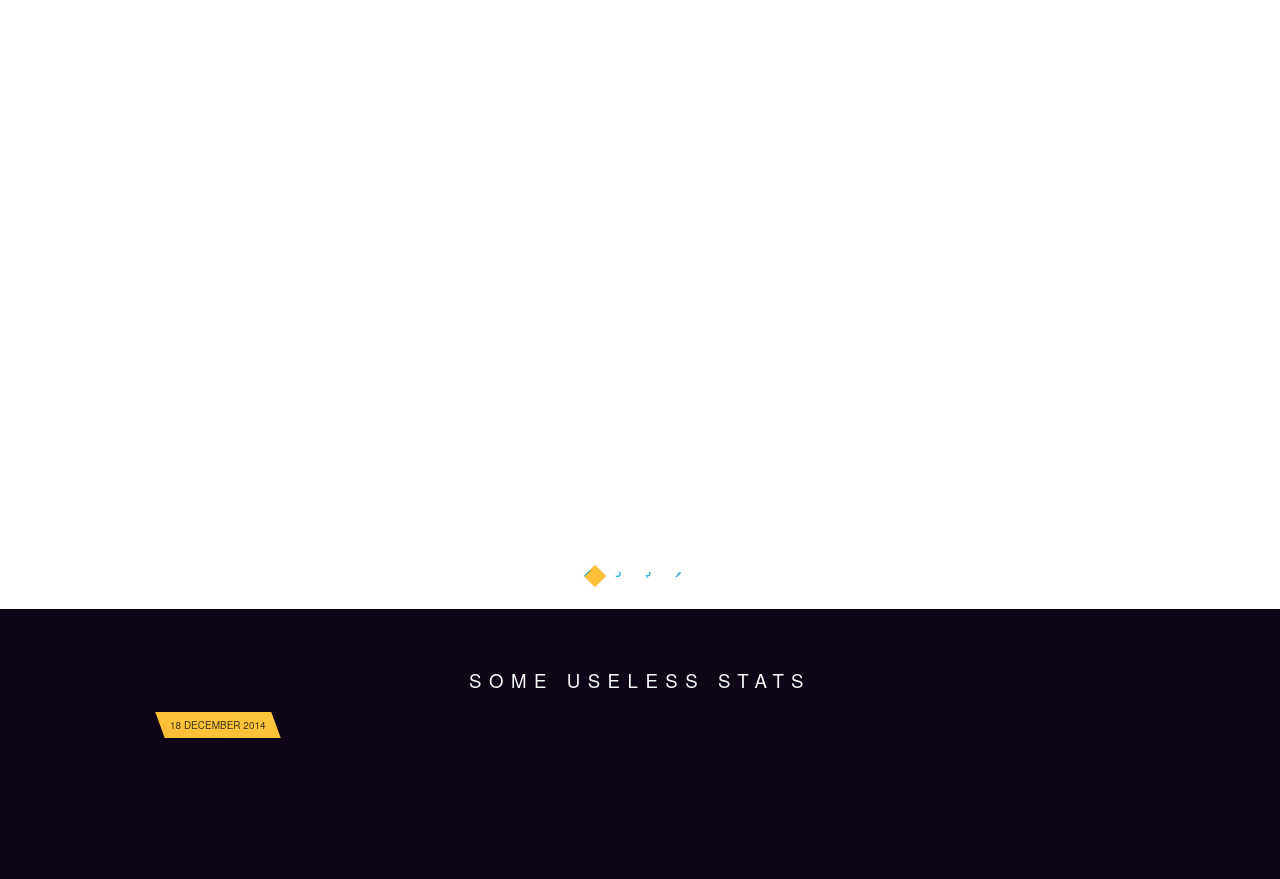
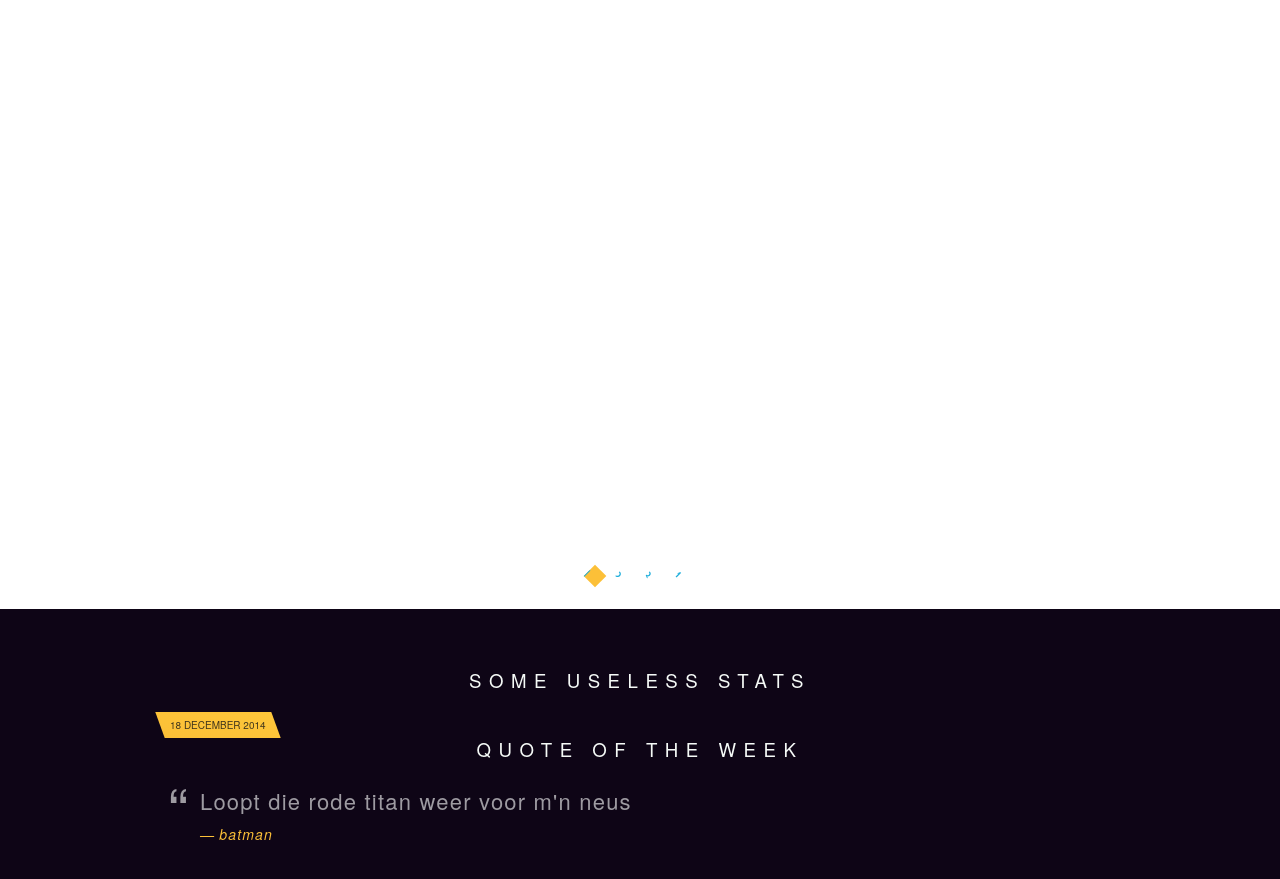
Before and after one commit to stefhe/guardian-down, a plain HTML site: page index.html in a window 1280 px wide. Shown: the part 111-990 px from the top of the page. Drawn offline with nearby package versions, Linux system fonts and the light colour scheme.

Commit message:
added blockquote & legends markup

```diff
--- a/css/style.css
+++ b/css/style.css
@@ -209,10 +209,34 @@ html, body {
 	width: auto;
 	padding: 60px 0;
 }
-
 .content h1 {
 	color: #F5FAF7;
 	letter-spacing: 7.5px;
 	font-size: 1.867rem;
 	text-align: center;
 }
+blockquote {
+	/*font-family: ;*/
+	font-size: 22px;
+	letter-spacing: 1.2px;
+	position: relative;
+	color: #9E9BA2;
+}
+	blockquote:before {
+		display: block;
+		content: "\201C";
+		font-size: 60px;
+		position: absolute;
+		left: -32px;
+		top: -25px;
+		color: #9E9BA2;
+	}
+		blockquote cite {
+			color: #FCC038;
+			font-size: 14px;
+			display: block;
+			margin: 5px 0 0 0;
+		}
+			blockquote cite:before {
+				content: "\2014 \2009";
+			}
--- a/index.html
+++ b/index.html
@@ -78,6 +78,12 @@
     <div class="twelve column">
       <h1>SOME USELESS STATS</h1>
       <div class="title_block"><span>18 december 2014</span></div>
+      <h1>QUOTE OF THE WEEK</h1>
+      <blockquote>
+      Loopt die rode titan weer voor m'n neus
+        <cite>batman</cite>
+
+      </blockquote>
     </div>
   </div>
 </section>
```
Also changed, not shown: legends.html (+2 -0 lines).
